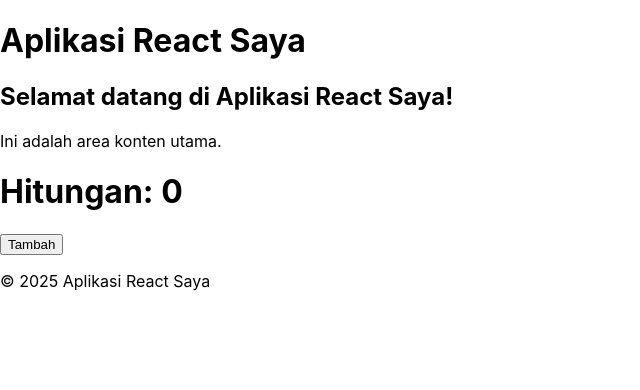
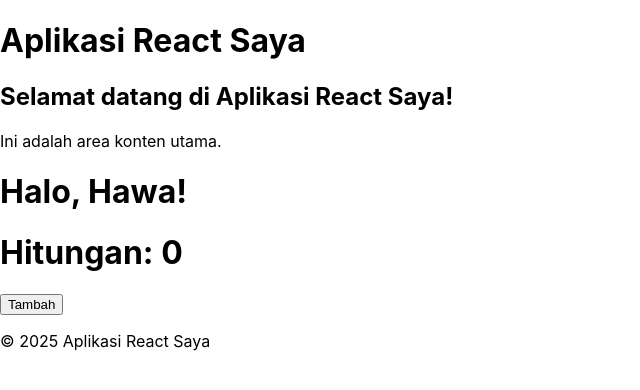
Before and after one commit to hawaesanda/-01-PENGANTAR-PEMROGRAMAN-BERBASIS-FRAMEWORK-DAN-REACTJS, a React (Create React App) app in the folder praktikum-react/my-react-app/: page / in a window 1280 px wide. Shown: the top 390 px of the page, without its empty margins (0-640 px from the left). Built offline with nearby package versions, Linux system fonts and the light colour scheme.

Commit message:
feat:: Props untuk mengirim data

```diff
--- a/praktikum-react/my-react-app/src/App.js
+++ b/praktikum-react/my-react-app/src/App.js
@@ -1,5 +1,6 @@
 import React from 'react';
 import Counter from './Counter';
+import Greeting from './Greeting';
 
 // Komponen header
 function Header() {
@@ -35,6 +36,7 @@ function App() {
     <div>
       <Header/>
       <Main/>
+      <Greeting name="Hawa" />
       <Counter/>
       <Footer/>
     </div>
--- /dev/null
+++ b/praktikum-react/my-react-app/src/Greeting.js
@@ -0,0 +1,5 @@
+function Greeting(props){
+    return <h1>Halo, {props.name}!</h1>
+}
+
+export default Greeting;
```
